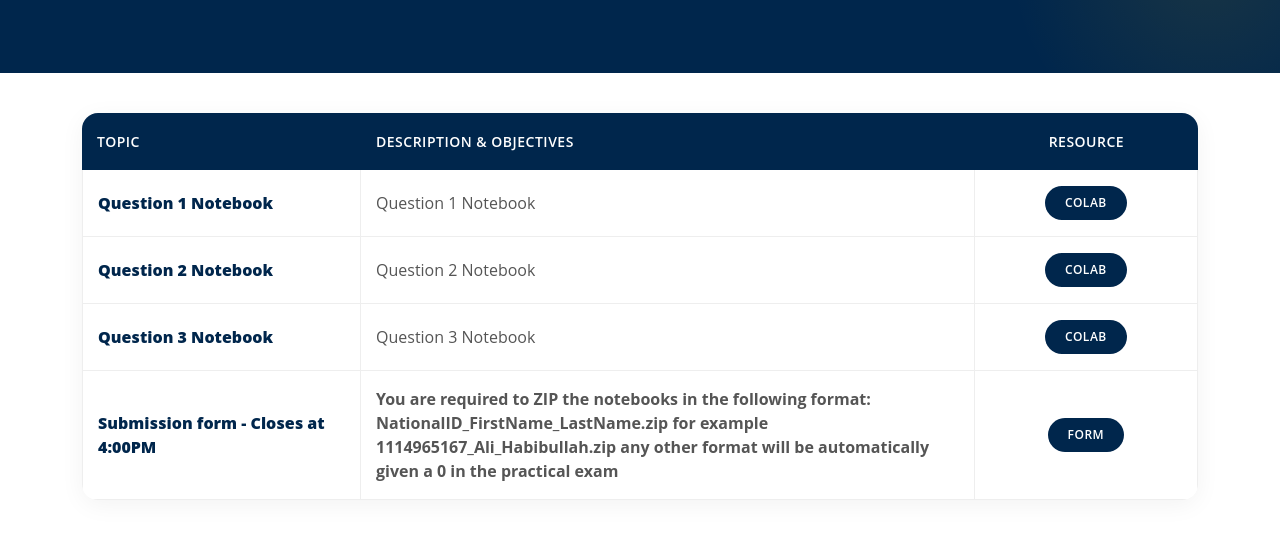
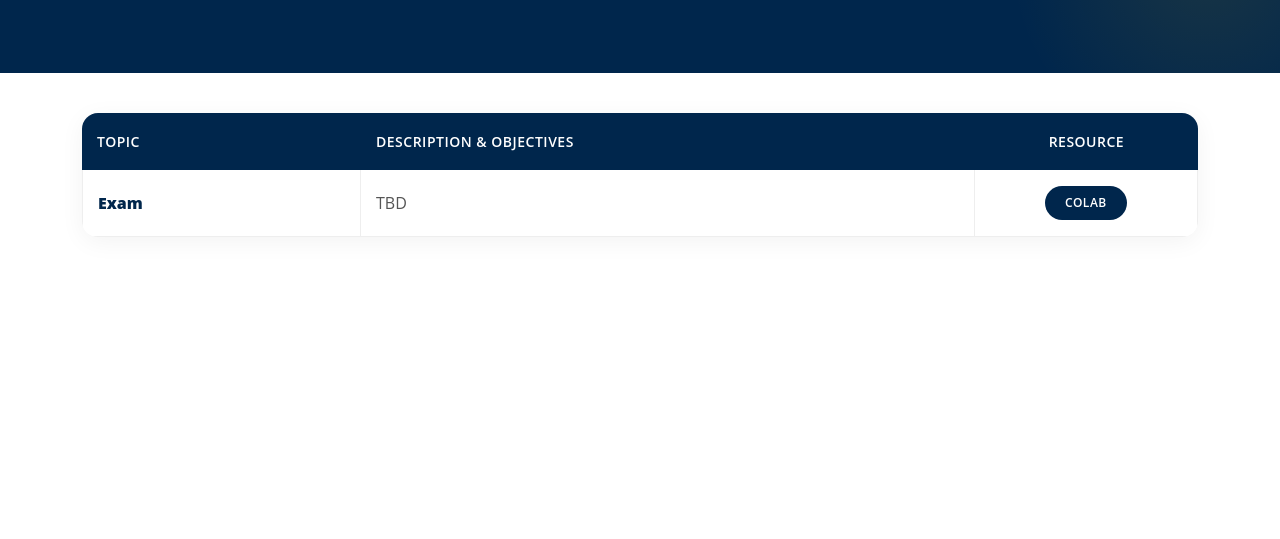
Before and after one commit to KAUST-Academy/KAUST_Academy_2026_Introduction_To_BI, a plain HTML site: page day5.html in a window 1280 px wide. Shown: the part 215-754 px from the top of the page. Drawn offline with Linux system fonts and the light colour scheme.

Commit message:
remove/exams in day 5

```diff
--- a/day5.html
+++ b/day5.html
@@ -57,40 +57,12 @@
           <tbody>
 
             <tr>
-              <td><strong>Question 1 Notebook</strong></td>
-              <td>Question 1 Notebook</td>
+              <td><strong>Exam</strong></td>
+              <td>TBD</td>
               <td class="text-center">
                 <a href="#" class="table-btn">Colab</a>
               </td>
             </tr>
-
-            <tr>
-              <td><strong>Question 2 Notebook</strong></td>
-              <td>Question 2 Notebook</td>
-              <td class="text-center">
-                <a href="#" class="table-btn">Colab</a>
-              </td>
-            </tr>
-
-            <tr>
-              <td><strong>Question 3 Notebook</strong></td>
-              <td>Question 3 Notebook</td>
-              <td class="text-center">
-                <a href="#" class="table-btn">Colab</a>
-              </td>
-            </tr>
-
-            <tr>
-              <td><strong>Submission form - Closes at 4:00PM</strong></td>
-              <td><b>You are required to ZIP the notebooks in the following format: NationalID_FirstName_LastName.zip
-                  for example 1114965167_Ali_Habibullah.zip any other format will be automatically given a 0 in the
-                  practical exam</b></td>
-              <td class="text-center">
-                <a href="#" class="table-btn">Form</a>
-              </td>
-            </tr>
-
-
           </tbody>
         </table>
       </div>
```
